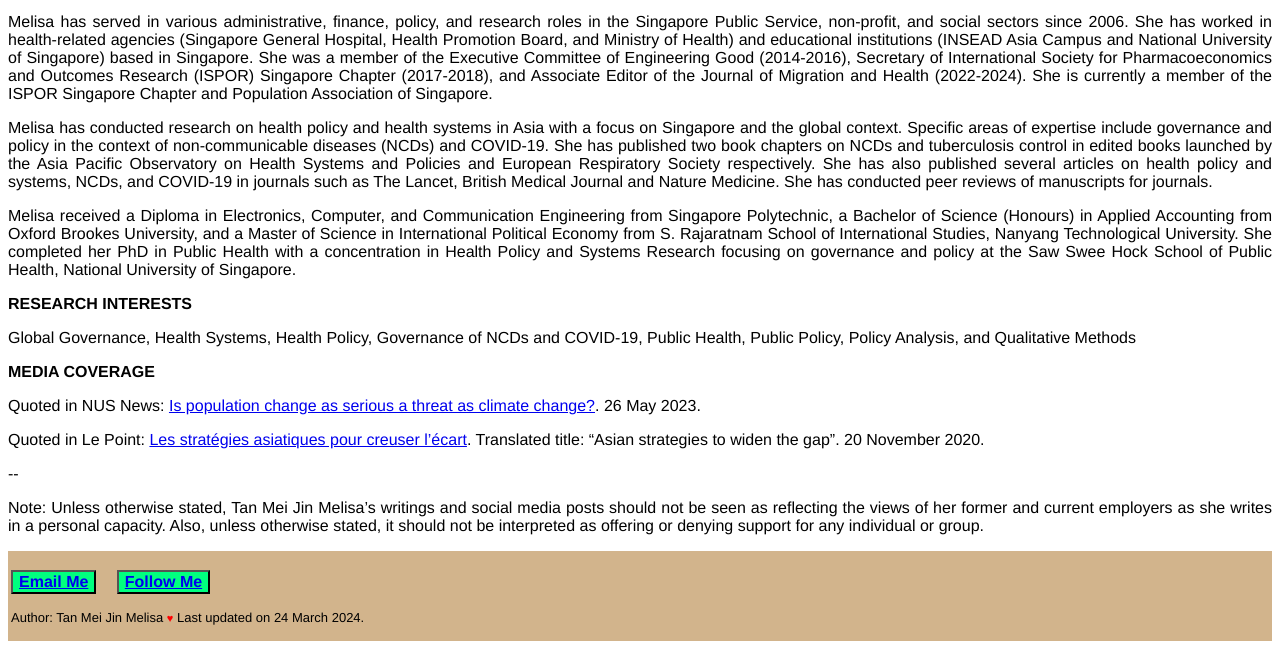
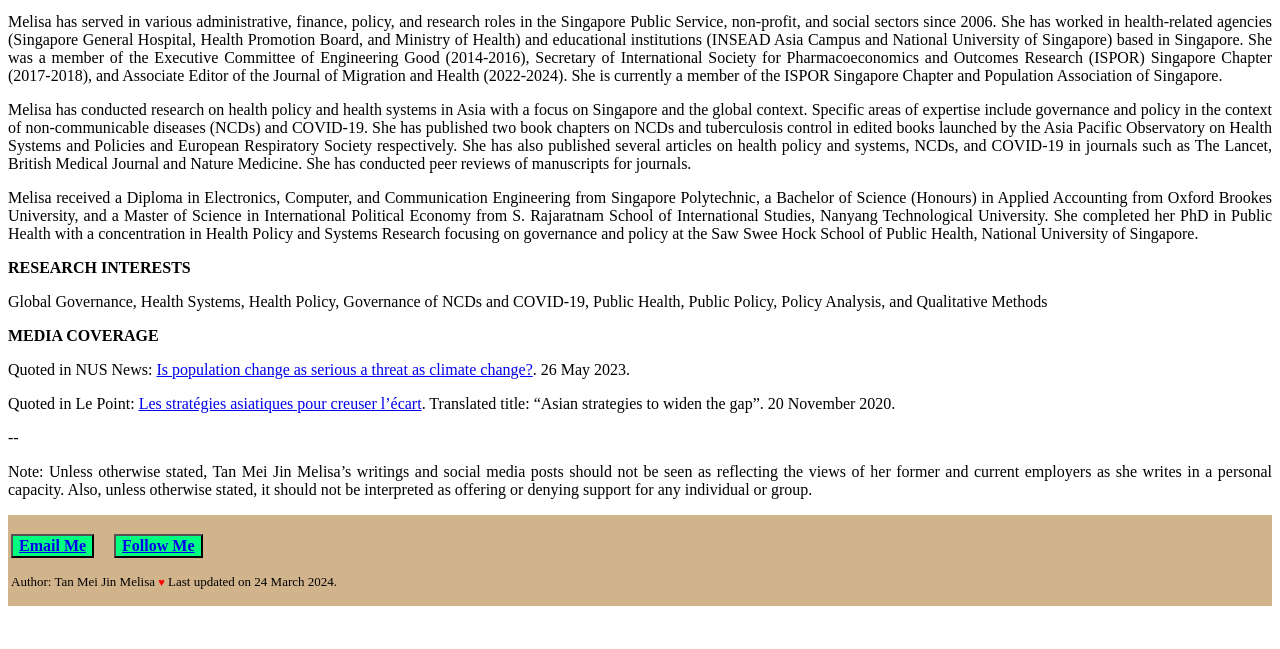
Before and after one commit to melisatan/melisatan.github.io, a plain HTML site: page index.html in a window 1280 px wide. Shown: the part 369-1018 px from the top of the page. After the commit the page ends 983 px from the top, so only its background shows below. Drawn offline with Linux system fonts and the light colour scheme.

Commit message:
Update index.html

```diff
--- a/index.html
+++ b/index.html
@@ -2,14 +2,14 @@
 
 <style>
    body {
-     font-family: Helvetica;
+     font-family: Baskerville;
 }
   footer {
   text-align: left;
   padding: 3px;
   background-color: Tan;
   color: Black;
-  font-family: Helvetica;
+  font-family: Baskerville;
 }
 </style>
 
@@ -39,9 +39,9 @@
 
 <footer>
 <p>
-<button style="font-family: Helvetica; font-size: 16px; background-color:#00FF7F">
+<button style="font-family: Baskerville; font-size: 16px; background-color:#00FF7F">
    <a href="mailto:melisamjtan@gmail.com"><b>Email Me</b></button></a>&emsp;
-<button style="font-family: Helvetica; font-size: 16px; background-color:#00FF7F">
+<button style="font-family: Baskerville; font-size: 16px; background-color:#00FF7F">
    <a href="https://sites.google.com/view/melisamjtan" target="_blank"><b>Follow Me</b></button></a></p>
 <p style="font-size: 13px; text-align:left">Author: Tan Mei Jin Melisa <span style="font-size:85%;color:red;">&hearts;</span> Last updated on 24 March 2024.</p>
 </footer>
```
